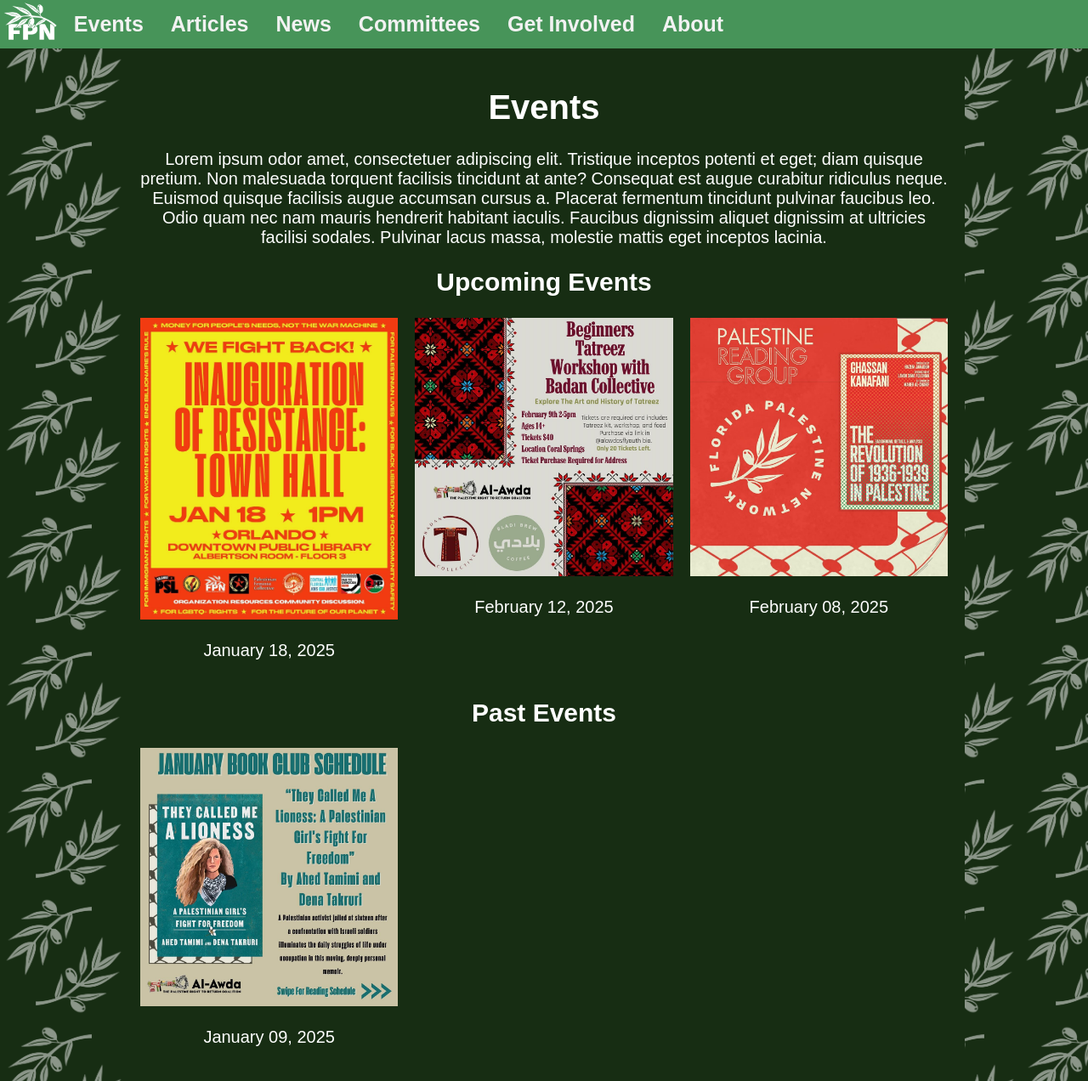
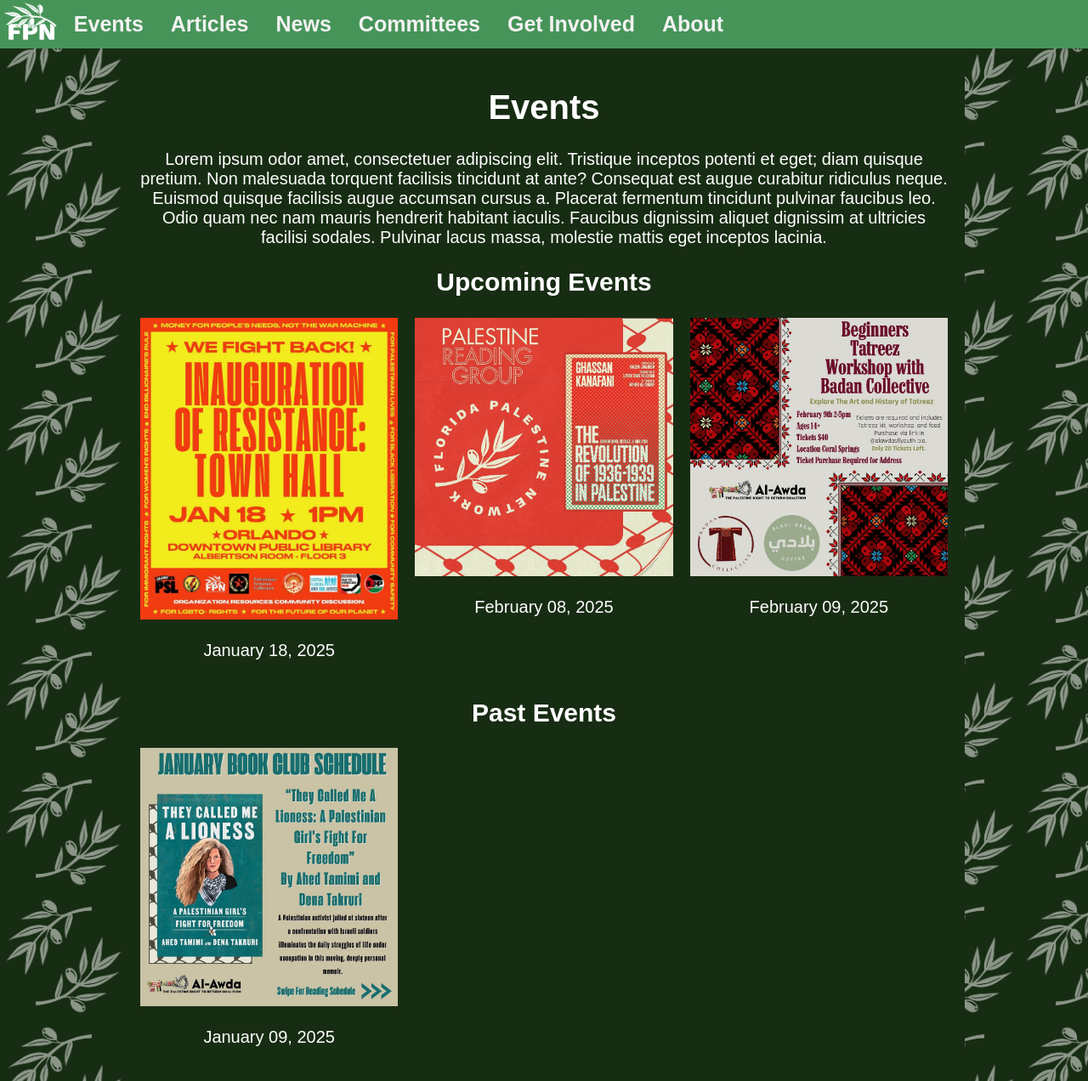
Before and after one commit to FloridaPalestineNetwork/FPN-Website, a Jekyll site: the page built from events.md, in a window 1280 px wide. Shown: the whole page at 85% size. Built offline with Jekyll 4.4.1, drawn with Linux system fonts in a browser that asks for light colours; some web fonts are replaced.

Commit message:
Fixed events page

```diff
--- a/_layouts/events.html
+++ b/_layouts/events.html
@@ -13,9 +13,10 @@
         <div class="grid">
             {% assign upcoming_events = site.posts | where: "categories", "event" %}
             {% assign current_time = site.time | date: "%s" %}
-            {% assign upcoming_events_reversed = upcoming_events | reverse %}
 
-            {% for event in upcoming_events_reversed %}
+            {% assign sorted_upcoming_events = upcoming_events | sort: "event-date" %}
+
+            {% for event in sorted_upcoming_events %}
                 {% if event.event-date %}
                     {% assign event_date = event.event-date | date: "%s" %}
                     {% if event_date > current_time %}
--- a/_posts/2025-02-12-beginners_tatreez_workshop_with_badan_collective.md
+++ b/_posts/2025-02-12-beginners_tatreez_workshop_with_badan_collective.md
@@ -1,7 +1,7 @@
 ---
 title: Beginners Tatreez Workshop with Badan Collective
 date: 2025-01-01
-event-date: 2025-02-12
+event-date: 2025-02-09
 event-time: 2-5PM
 event-location: Coral Springs
 layout: post-event
```
Also changed, not shown: 2 other files.
